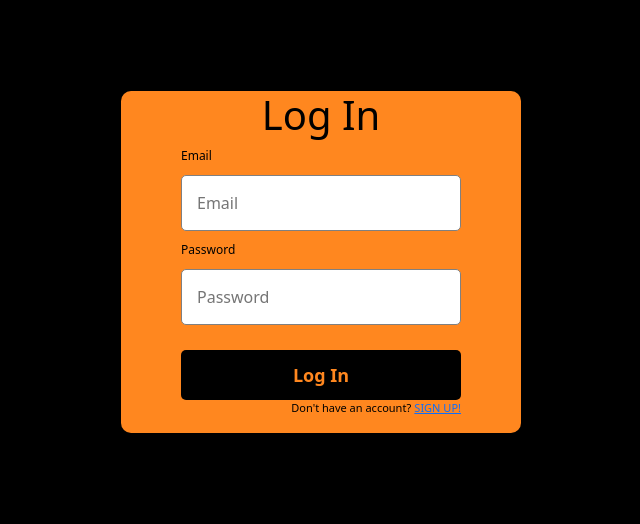
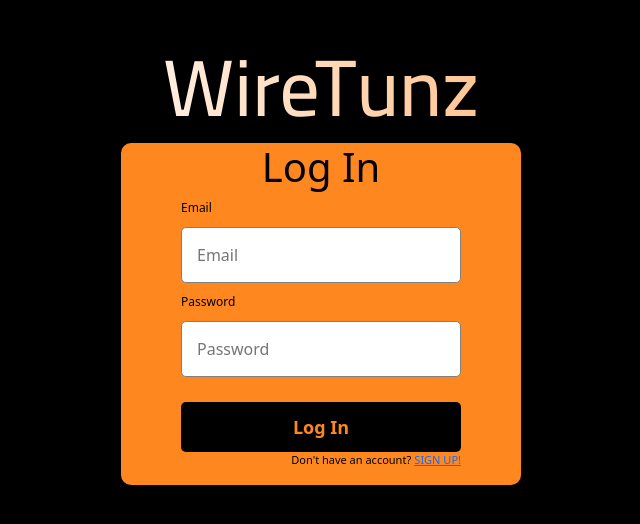
Before and after one commit to mavicmo/wiretunz-frontend, a React (Create React App) app: page / in a window 1280 px wide. Shown: the part 138-662 px from the top of the page, without its empty margins (319-959 px from the left). Built offline with nearby package versions, Linux system fonts and the light colour scheme.

Commit message:
my work so far'

```diff
--- a/src/Pages/Home/Home.js
+++ b/src/Pages/Home/Home.js
@@ -4,9 +4,10 @@ import * as MdIcons from "react-icons/md";
 import * as FiIcons from "react-icons/fi";
 import Bar from "../../components/NavBar/Navbar";
 import AuthService from "../../services/authServices";
-import "./Home.css";
+// import "./Home.css";
+import "../../Styles/app.css";
+import Songs from "../Songs/Songs";
 import Header from "../../components/Header";
-import "../../Styles/app.css";
 
 function Home({ data }) {
   const currentUser = AuthService.getCurrentUser();
@@ -15,9 +16,7 @@ function Home({ data }) {
     <>
       <Bar />
       <main className="main-content">
-        <div className="search">
-          <input type="text" placeholder="Search Song" id="search" />
-        </div>
+
 
         <div className="welcome">
           <h1>
@@ -40,10 +39,8 @@ function Home({ data }) {
           </Link>
         </div>
 
-        <div className="search-result">
-
-
-
+        <div className="container-fluid search-result row">
+          <Songs />
         </div>
       </main>
     </>
--- a/src/Pages/Login/Login.js
+++ b/src/Pages/Login/Login.js
@@ -6,6 +6,7 @@ import "../SignUp/signup.css";
 import FormInput from "../../components/FormInputs/FormInputs";
 import React from "react";
 import AuthService from "../../services/authServices";
+import Logo from "../../components/Logo";
 
 const Login = () => {
   // useState for the values
@@ -78,7 +79,9 @@ const Login = () => {
 
   // console.log(data);
   return (
+    <>
       <div className="mainDiv">
+        <Logo />
         <form className="formDiv" onSubmit={handleSubmit}>
           <h1 className="h1Div">Log In</h1>
           {inputs.map((input) => (
@@ -103,6 +106,7 @@ const Login = () => {
           </p>
         </form>
       </div>
+    </>
   );
 };
 
--- a/src/Pages/SignUp/signup.css
+++ b/src/Pages/SignUp/signup.css
@@ -1,6 +1,7 @@
 .mainDiv {
   display: flex;
   align-items: center;
+  flex-direction: column;
   justify-content: center;
   height: 100vh;
   background-color: black;
@@ -36,5 +37,5 @@
   align-items: center;
   justify-content: right;
   color: black;
-  font-size: 11px;
+  font-size: 14px;
 }
--- a/src/Styles/app.css
+++ b/src/Styles/app.css
@@ -2,14 +2,31 @@
   background-color: #000;
   height: 80px;
   display: flex;
-  justify-content: flex-start;
+  justify-content: center;
   align-items: center;
+  font-size: 100px;
+}
+
+.logo {
+  font-size: 80px;
+  background-image: linear-gradient(90deg, #fff, #ff871f);
+  background-clip: text;
+  color: transparent;
+  animation: logobrand 2s infinite ease-in;
+  background-size: 300%;
+  background-position: -100%;
+}
+
+ @keyframes logobrand {
+  to {
+    background-position: 100%;
+  }
 }
 
 .brand {
-  font-size: 2rem;
-  margin-left: auto;
-  margin-right: 1rem;
+  font-size: 100px;
+  display: flex;
+  justify-content: center;
   color: #fff;
   font-family: "Cairo", sans-serif;
   font-weight: 200;
@@ -17,6 +34,8 @@
 
 .main-content {
   display: flex;
+  flex-direction: row;
+  flex-wrap: wrap;
 }
 
 .welcome {
@@ -26,4 +45,22 @@
 .buttons {
   border: 3px solid #ff871f;
   width: 10vw;
+  height: 30px;
 }
+
+.search-result {
+  display: flex;
+  /* justify-content: center; */
+  /* flex-flow: row wrap; */
+  width: 100%;
+  height: 85vh;
+  border: 5px solid black;
+  margin: 1.5rem;
+  overflow-y: scroll;
+}
+
+/* .song {
+  border: 2px solid black;
+  height: 200px;
+  width: 200px;
+} */
--- a/src/components/Header.js
+++ b/src/components/Header.js
@@ -1,12 +1,13 @@
-import React from 'react'
-import Logo from './Logo'
+import React from "react";
+import Logo from "./Logo";
+import "../Styles/app.css";
 
 function Header() {
   return (
-    <div className='header'>
-        <Logo />
+    <div className="header">
+      <h1>WireTunz</h1>
     </div>
-  )
+  );
 }
 
-export default Header
+export default Header;
--- a/src/components/Logo.js
+++ b/src/components/Logo.js
@@ -1,9 +1,10 @@
 import React from "react";
+import "../Styles/app.css";
 
 function Logo() {
   return (
     <div className="brand">
-      <h1>WireTunz</h1>
+      <h1 className="logo">WireTunz</h1>
     </div>
   );
 }
--- a/src/components/NavBar/Navbar.css
+++ b/src/components/NavBar/Navbar.css
@@ -1,4 +1,15 @@
-.sidebar-menu {
+
+/* .sidebar {
+  display: flex;
+  position: fixed;
+  top: 100;
+  left: 0;
+  height: 100vh;
+
+
+} */
+
+.sidebar {
   background-color: #000;
   width: 220px;
   height: 100vh;
@@ -9,9 +20,9 @@
   left: 5;
 }
 
-/* .sidebar-menu {
+.sidebar-menu {
   position: relative;
-} */
+}
 
 .nav-text {
   display: flex;
@@ -30,7 +41,6 @@
   height: 100%;
   display: flex;
   align-items: center;
-  padding: 0 0px;
   border-radius: 4px;
 }
 
@@ -38,11 +48,15 @@
   background-color: rgba(211, 211, 211, 0.3);
 }
 
-.nav-menu-items {
+/* .nav-menu-items {
   width: 100%;
-}
+} */
 
 span {
   margin-left: 16px;
   color: #fff;
 }
+
+.icon {
+  color: #ff871f;
+}
--- a/src/components/NavBar/Navbar.js
+++ b/src/components/NavBar/Navbar.js
@@ -4,8 +4,10 @@ import * as FiIcons from "react-icons/fi";
 import * as MdIcons from "react-icons/md";
 import * as CgIcons from "react-icons/cg";
 import "./Navbar.css";
+import { IconContext } from "react-icons";
 import { Link } from "react-router-dom";
 import { Navbar, Container, Nav } from "react-bootstrap";
+import Header from "../Header";
 
 const Bar = () => {
   const SideBarInfo = [
@@ -42,41 +44,43 @@ const Bar = () => {
   ];
 
   return (
-    // <div className="sidebar ">
-    //   <IconContext.Provider value={{ color: "ff871f" }}>
-    //     <nav className="sidebar-menu">
-    //       <ul className="nav-menu-items">
-    //         {SideBarInfo.map((item, index) => (
-    //           <li key={index} className={item.cName}>
-    //             <Link to={item.path}>
-    //               {item.icon}
-    //               <span>{item.title}</span>
-    //             </Link>
-    //           </li>
-    //         ))}
-    //       </ul>
-    //     </nav>
-    //   </IconContext.Provider>
-    // </div>
-
-    <Navbar className="text-warning" bg="black" expand="lg">
+    // <>
+    //   <Header />
+    //   <div className="sidebar ">
+    //     <IconContext.Provider value={{ color: "ff871f" }}>
+    //       <div className="sidebar-menu">
+    //         <ul className="nav-menu-items">
+    //           {SideBarInfo.map((item, index) => (
+    //             <li key={index} className={item.cName}>
+    //               <Link to={item.path}>
+    //                 {item.icon}
+    //                 <span>{item.title}</span>
+    //               </Link>
+    //             </li>
+    //           ))}
+    //         </ul>
+    //       </div>
+    //     </IconContext.Provider>
+    //   </div>
+    // </>
+    <Navbar bg="dark" expand="lg">
       <Container>
-        <Navbar.Brand as={Link} to="/home">
+        <Navbar.Brand placement='start' as={Link} to="/home">
           WireTunez
         </Navbar.Brand>
-        <Navbar.Toggle aria-controls="basic-navbar-nav" />
+        <Navbar.Toggle aria-controls="basic" />
         <Navbar.Collapse id="basic-navbar-nav">
           <Nav className="me-auto">
-            <Nav.Link as={Link} to="/profile">
+            <Nav.Link className="icon" as={Link} to="/profile">
               <CgIcons.CgProfile />
             </Nav.Link>
-            <Nav.Link as={Link} to="/likedsongs">
+            <Nav.Link className="icon" as={Link} to="/likedsongs">
               <FiIcons.FiMusic />
             </Nav.Link>
-            <Nav.Link as={Link} to="/playlist">
+            <Nav.Link className="icon" as={Link} to="/playlist">
               <MdIcons.MdFeaturedPlayList />
             </Nav.Link>
-            <Nav.Link as={Link} to="/">
+            <Nav.Link className="icon" as={Link} to="/">
               <MdIcons.MdLogout />
             </Nav.Link>
           </Nav>
--- a/src/components/Songs/Songs.js
+++ b/src/components/Songs/Songs.js
@@ -24,16 +24,17 @@ function Songs() {
 
   // console.log(songs);
   return (
-    <section>
-      <div>Hello</div>
+    <section className="row">
       {songs.map((song) => (
-        <div key={song._id} className="song">
+        <div key={song._id} className="card col-md-4">
           <Link to={`/${song._id}`}>
             <h1>{song.name}</h1>
             <img src={song.image} alt={song.name} />
-            <h3>{song.name}</h3>
+            <h3>{song.artist}</h3>
           </Link>
-          <Link to={`/${song._id}`}>Delete This</Link>
+          <button className="btn">
+            <Link to={`/${song._id}`}>Delete This</Link>
+          </button>
         </div>
       ))}
     </section>
```
Lines whose indentation alone changed are shown as unchanged.
